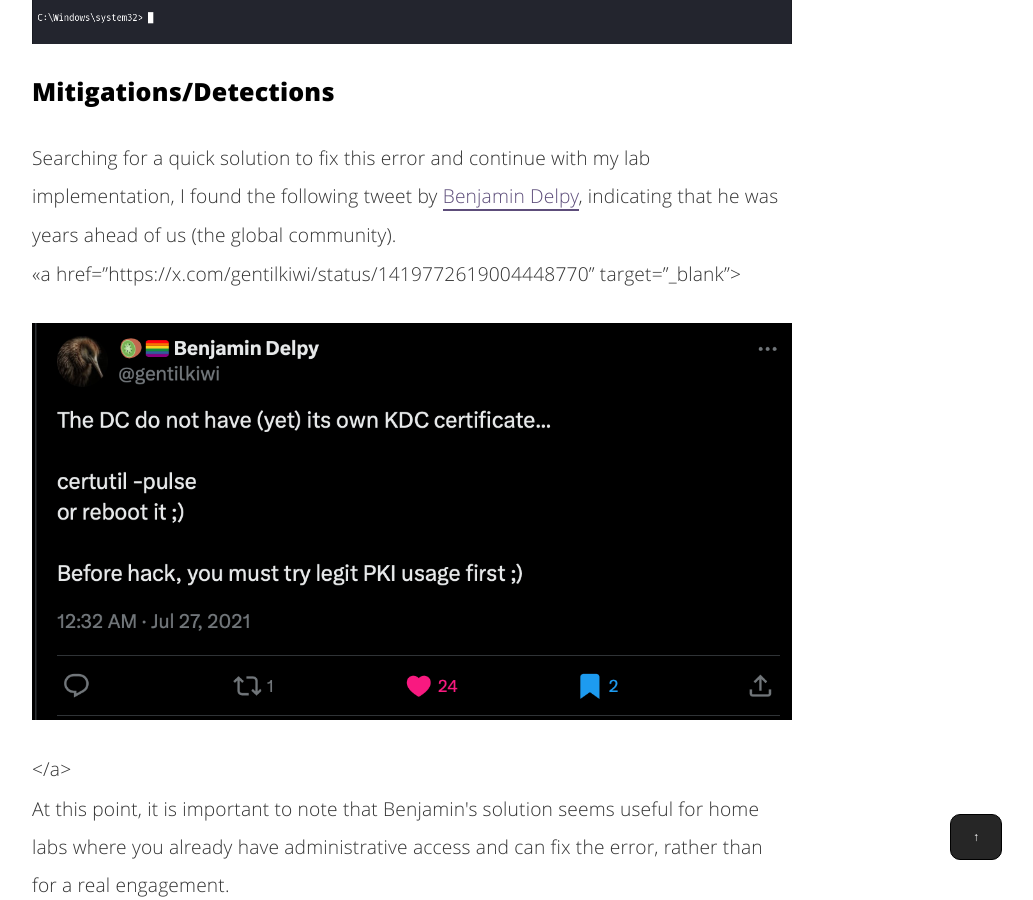
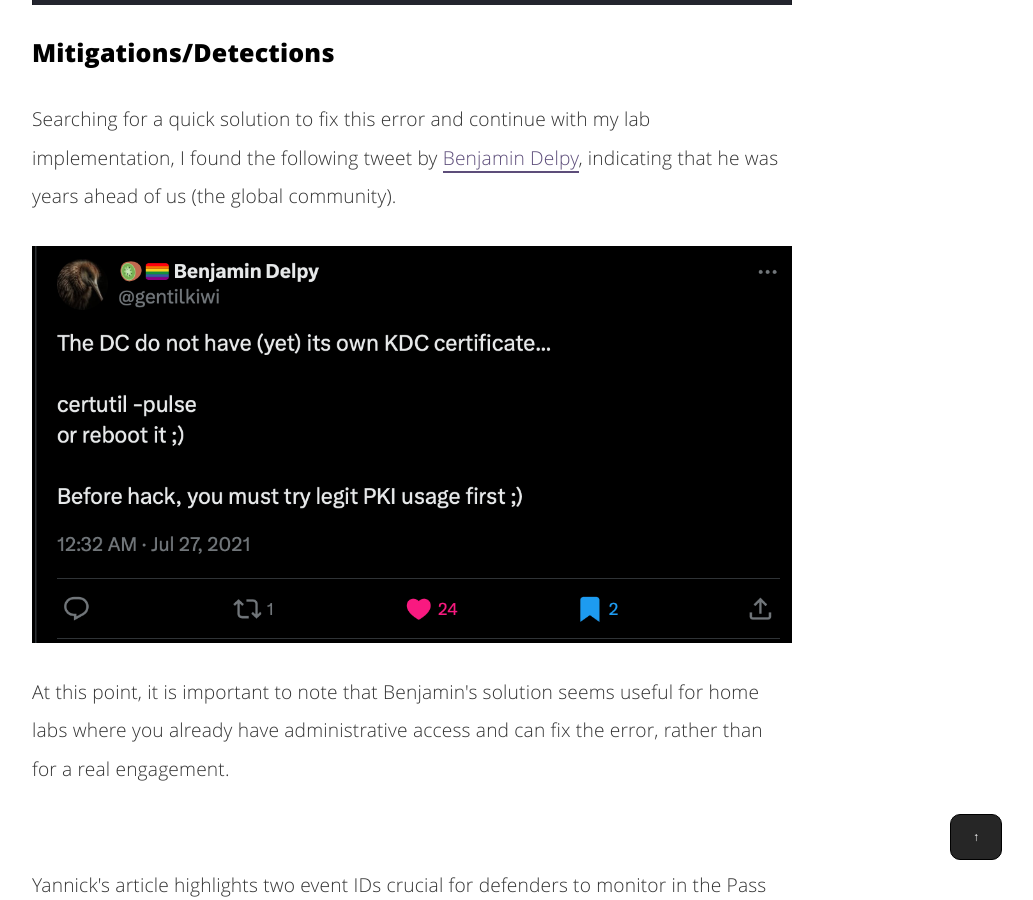
Before and after one commit to nickvourd/nickvourd.github.io, a Jekyll site: the page built from _posts/2024-05-18-what-if-no-pkinit-still-the-same-fun.md, in a window 1280 px wide and 900 px high, scrolled down 14437 px. Shown: the whole window, without its empty margins (228-1261 px from the left). Built offline with Jekyll 4.4.1, drawn with Linux system fonts in a browser that asks for light colours.

```diff
--- a/_posts/2024-05-18-what-if-no-pkinit-still-the-same-fun.md
+++ b/_posts/2024-05-18-what-if-no-pkinit-still-the-same-fun.md
@@ -140,7 +140,7 @@
     <iframe src="https://giphy.com/embed/SKqyoM5mvEZAA" width="480" height="270" frameBorder="0" class="giphy-embed" allowFullScreen></iframe>
 </div>
 
-<p>To be honest, there are few people who inspired me to start this journey of writing only about what I like, without worrying about whether it's popular or not! Well, this Orthodox Easter, I met up with <a href="https://twitter.com/LAripping">@LAripping</a> at our secret spot (🤫) after a long time. A technical conversation with him, especially about my favorite topic, Active Directory (AD), always inspires me with new ideas! Thanks, Leo, you have put your little stone for this blog post, even if you don't know it. Additionally, many Discord calls these days with <a href="https://twitter.com/S1ckB0y1337">@S1ckB0y1337</a>, discussing various concerns and topics related to offensive security and other subjects, have helped me understand a lot and clarify my goals for my penetration testing career. Nick, I can't express my appreciation for all the years of your help and support. One day, I promise I will repay all the good that you've done for me!</p><br /><br />
+<p>To be honest, there are few people who inspired me to start this journey of writing only about what I like, without worrying about whether it's popular or not! Well, this Orthodox Easter, I met up with <a href="https://twitter.com/LAripping">@LAripping</a> at our secret spot (🤫) after a long time. A technical conversation with him, especially about my favorite topic, Active Directory (AD), always inspires me with new ideas! Thanks, Leo, you have put your little stone for this blog post, even if you don't know it. Additionally, many Discord calls these days with <a href="https://twitter.com/S1ckB0y1337">@S1ckB0y1337</a>, discussing various concerns and topics related to offensive security and other subjects, have helped me understand a lot and clarify my goals for my penetration testing career. Nick, I can't express my appreciation for all the years of your help and support. One day, I promise I will repay all the good that you've done for me!</p><br />
 
 <p>PS: Thanks to <a href="https://twitter.com/Papadope9">@Papadope9</a> who introduced me to this <a href="https://marketplace.visualstudio.com/items?itemName=ritwickdey.LiveServer">plugin</a> for VS Code and saved my time!</p><br /><br />
 
@@ -302,7 +302,7 @@
 
 <p>Searching for a quick solution to fix this error and continue with my lab implementation, I found the following tweet by <a href="https://x.com/gentilkiwi">Benjamin Delpy</a>, indicating that he was years ahead of us (the global community).</p>
 
-<<a href="https://x.com/gentilkiwi/status/1419772619004448770" target="_blank">
+<a href="https://x.com/gentilkiwi/status/1419772619004448770" target="_blank">
   <img src="/assets/img/post-img/18-05-2024/Benjamin-post.png" class="post-images" alt="Benjamin-post">
 </a>
 
```
